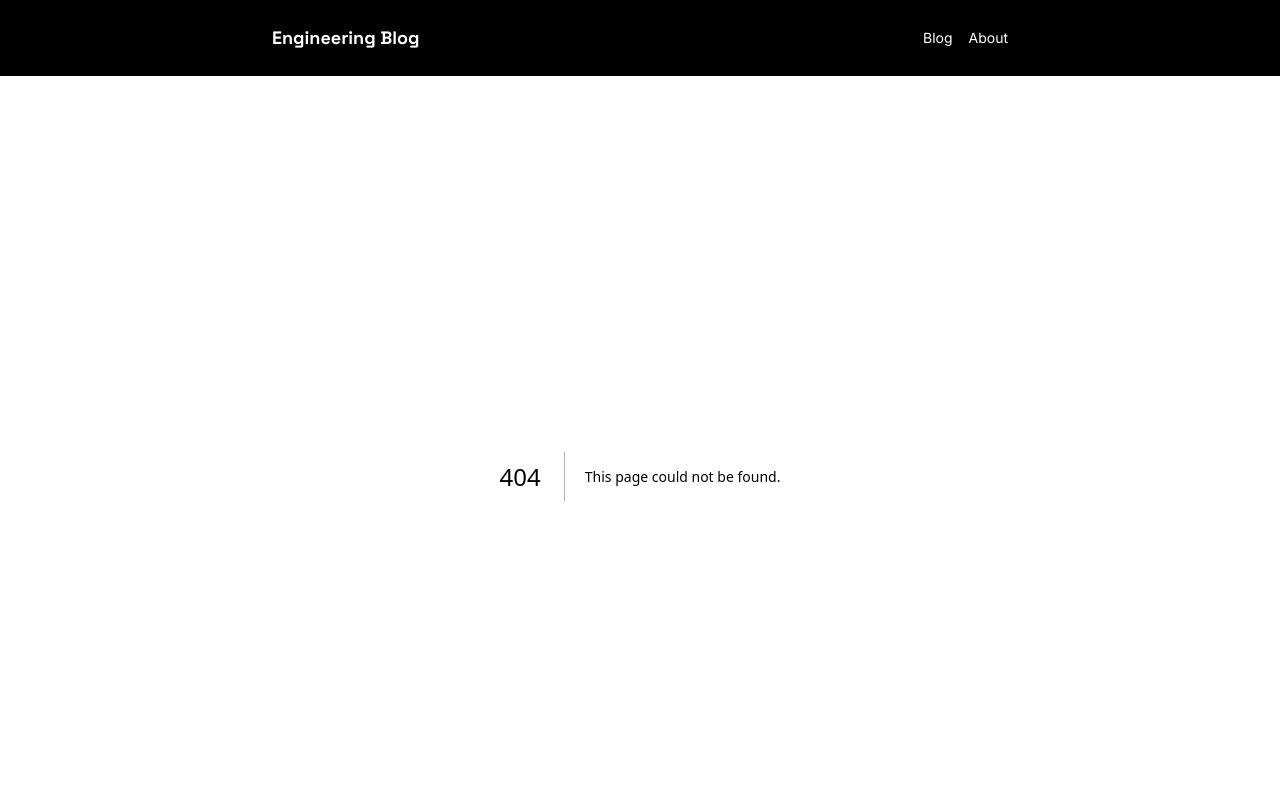
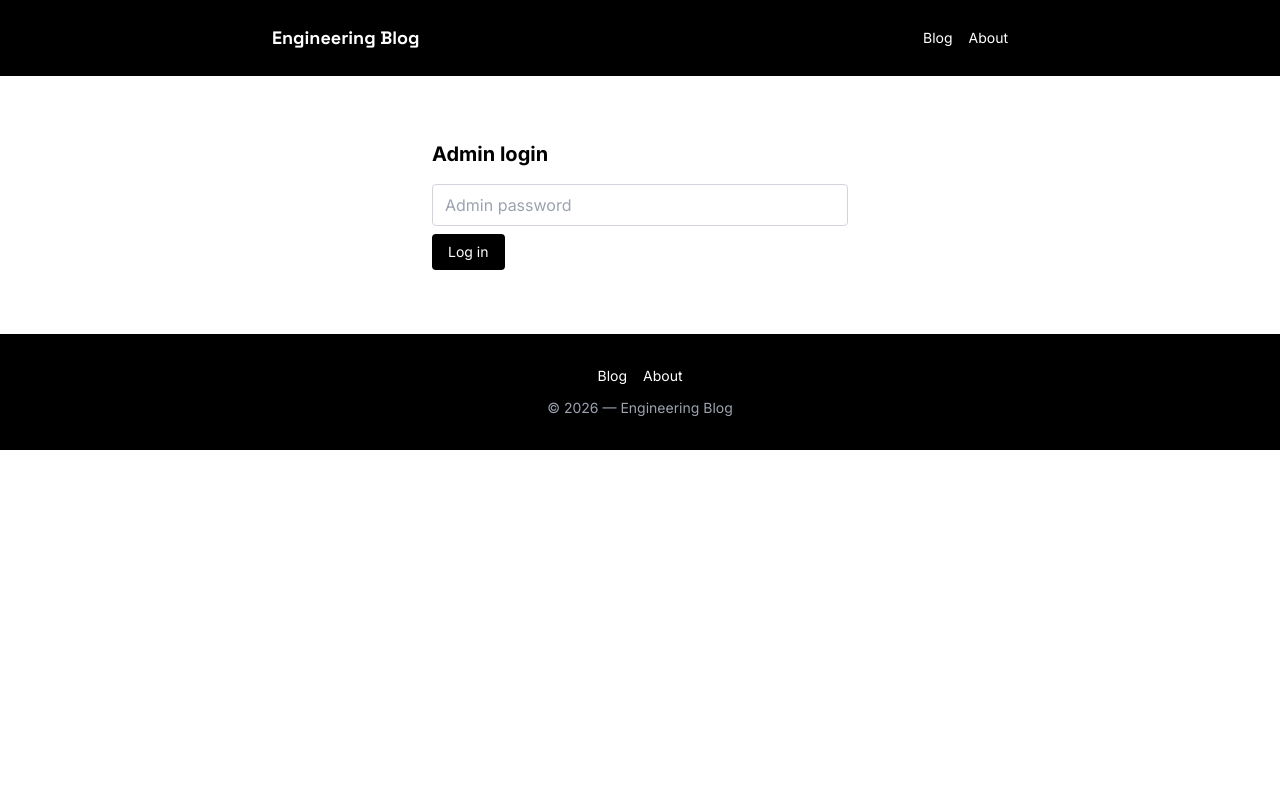
Before and after one commit to bilaschandra/blogs, a Next.js app: page /admin/posts/1/edit in a window 1280 px wide. Before the commit this address had no page. Shown: the top 800 px of the page. Built offline with nearby package versions, Linux system fonts and the light colour scheme.

Commit message:
Add edit-post page

```diff
--- /dev/null
+++ b/src/app/admin/posts/[slug]/edit/page.tsx
@@ -0,0 +1,90 @@
+"use client";
+
+import { useEffect, useState } from "react";
+import { useRouter } from "next/navigation";
+import { PostForm } from "@/components/PostForm";
+import { getStoredPassword, storePassword } from "@/lib/adminSession";
+
+type PostData = {
+  title: string;
+  date: string;
+  tags: string;
+  excerpt: string;
+  content: string;
+  coverImage: string | null;
+  sha: string;
+};
+
+export default function EditPostPage({ params }: { params: { slug: string } }) {
+  const router = useRouter();
+  const [password, setPassword] = useState("");
+  const [authed, setAuthed] = useState(false);
+  const [post, setPost] = useState<PostData | null>(null);
+  const [error, setError] = useState("");
+
+  useEffect(() => {
+    const stored = getStoredPassword();
+    if (!stored) return;
+    setPassword(stored);
+    fetch(`/api/admin/posts/${params.slug}`, {
+      headers: { "x-admin-password": stored },
+    }).then((res) => {
+      if (res.ok) {
+        setAuthed(true);
+        res.json().then(setPost);
+      }
+    });
+  }, [params.slug]);
+
+  async function login() {
+    const res = await fetch(`/api/admin/posts/${params.slug}`, {
+      headers: { "x-admin-password": password },
+    });
+    if (res.ok) {
+      setAuthed(true);
+      storePassword(password);
+      setPost(await res.json());
+    } else {
+      setError("Wrong password");
+    }
+  }
+
+  if (!authed) {
+    return (
+      <main className="mx-auto max-w-md px-4 py-16">
+        <h1 className="text-xl font-bold">Admin login</h1>
+        <input
+          type="password"
+          value={password}
+          onChange={(e) => setPassword(e.target.value)}
+          placeholder="Admin password"
+          className="mt-4 w-full rounded border border-gray-300 px-3 py-2"
+        />
+        <button
+          onClick={login}
+          className="mt-2 rounded bg-uber-black px-4 py-2 text-sm text-white"
+        >
+          Log in
+        </button>
+        {error && <p className="mt-2 text-sm text-red-600">{error}</p>}
+      </main>
+    );
+  }
+
+  if (!post) return null;
+
+  return (
+    <main className="mx-auto max-w-2xl px-4 py-16">
+      <h1 className="text-xl font-bold">Edit post</h1>
+      <PostForm
+        password={password}
+        mode="edit"
+        slug={params.slug}
+        initial={post}
+        sha={post.sha}
+        existingCoverImage={post.coverImage}
+        onSaved={() => router.push("/admin/posts")}
+      />
+    </main>
+  );
+}
```
